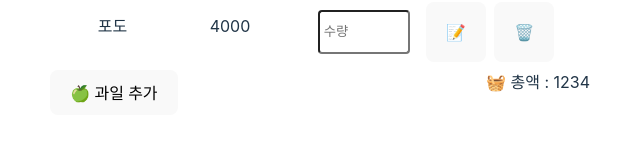
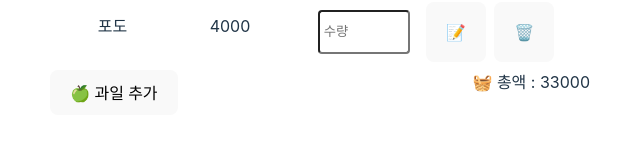
Before and after one commit to cseeeeee/asac-react, a React (Vite) app in the folder my-first-vite-react/: page / in a window 1280 px wide. Shown: the part 537-678 px from the top of the page, without its empty margins (320-960 px from the left). Built offline with nearby package versions, Linux system fonts and the light colour scheme.

Commit message:
feat: 중복 과일 추가 시 alert 발생

```diff
--- a/my-first-vite-react/src/App.jsx
+++ b/my-first-vite-react/src/App.jsx
@@ -7,6 +7,8 @@ import { v4 as uuidv4 } from 'uuid';
 
 export default function App() {
   const [fruits, setFruits] = useState(data.fruits);
+
+  // 추가, 수정, 삭제 로직
 
   const addFruit = () => {
     const newFruit = {
@@ -38,6 +40,12 @@ export default function App() {
     );
   };
 
+  // 장바구니에 담긴 과일들의 총합
+  const totalPrice = fruits.reduce(
+    (acc, fruit) => acc + Number(fruit.price),
+    0
+  );
+
   return (
     <>
       <main className={s.mainContainer}>
@@ -62,13 +70,14 @@ export default function App() {
                     onUpdate={updateFruit}
                     onRegister={registerFruit}
                     onDelete={deleteFruit}
+                    fruits={fruits}
                   ></FruitItem>
                 ))}
                 <div className={s.wrapper}>
                   <button type='button' onClick={addFruit}>
                     🍏 과일 추가
                   </button>
-                  <span>{'🧺 총액 : ' + 1234}</span>
+                  <span>{'🧺 총액 : ' + totalPrice}</span>
                 </div>
               </div>
             </form>
--- a/my-first-vite-react/src/components/FruitItem.jsx
+++ b/my-first-vite-react/src/components/FruitItem.jsx
@@ -2,7 +2,13 @@ import s from './FruitItems.module.css';
 
 import React from 'react';
 
-export default function FruitItem({ fruit, onUpdate, onRegister, onDelete }) {
+export default function FruitItem({
+  fruit,
+  onUpdate,
+  onRegister,
+  onDelete,
+  fruits,
+}) {
   const { id, name, price, isNew } = fruit;
 
   const handleChange = (e) => {
@@ -16,14 +22,18 @@ export default function FruitItem({ fruit, onUpdate, onRegister, onDelete }) {
       return;
     }
     if (typeof fruit.name !== 'string') {
-      alert('과일 이름은 문자여야 합니다.');
+      alert('⚠️ 과일 이름은 문자여야 합니다.');
+      return;
+    }
+    const isDuplicate = fruits.some(
+      (item) => item.name.toLowerCase() === fruit.name.toLowerCase()
+    );
+
+    if (isDuplicate) {
+      alert('⚠️ 해당 과일은 이미 장바구니에 담겨있습니다.');
       return;
     }
 
-    // if (typeof fruit.price !== 'number') {
-    //   alert('과일 가격은 숫자여야 합니다.');
-    //   return;
-    // }
     console.dir(fruit);
 
     onRegister(id, fruit);
```
